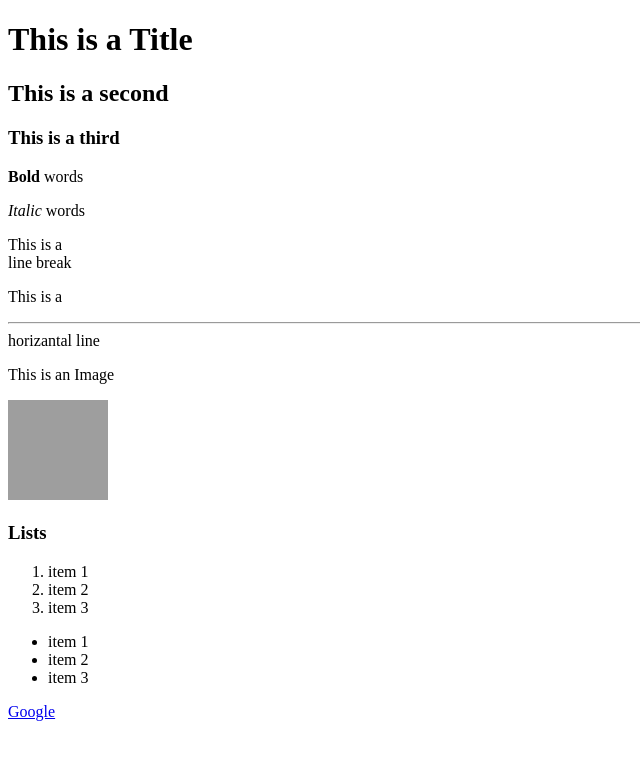
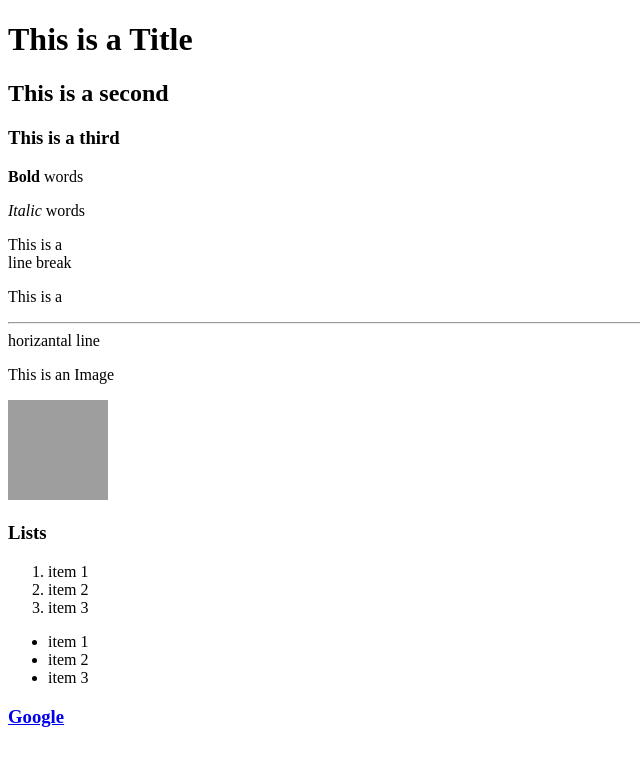
Before and after one commit to Kurisu-cmd/ZTM-Web-Dev-Course, a plain HTML site: page Basic-Html.html in a window 1280 px wide. Shown: the whole page, without its empty margins (0-640 px from the left). Drawn offline with Linux system fonts and the light colour scheme; grey boxes are pictures that could not be loaded.

Commit message:
Update Basic-Html.html

```diff
--- a/Basic-Html.html
+++ b/Basic-Html.html
@@ -39,6 +39,8 @@
     </ul>
 
     <!-- Reference HyperLink ="<a href="""></a> -->
-    <a href="https://www.google.com">Google</a>
+    <a href="https://www.google.com">
+        <h3>Google</h3>
+    </a>
 </body>
 </html>
```
